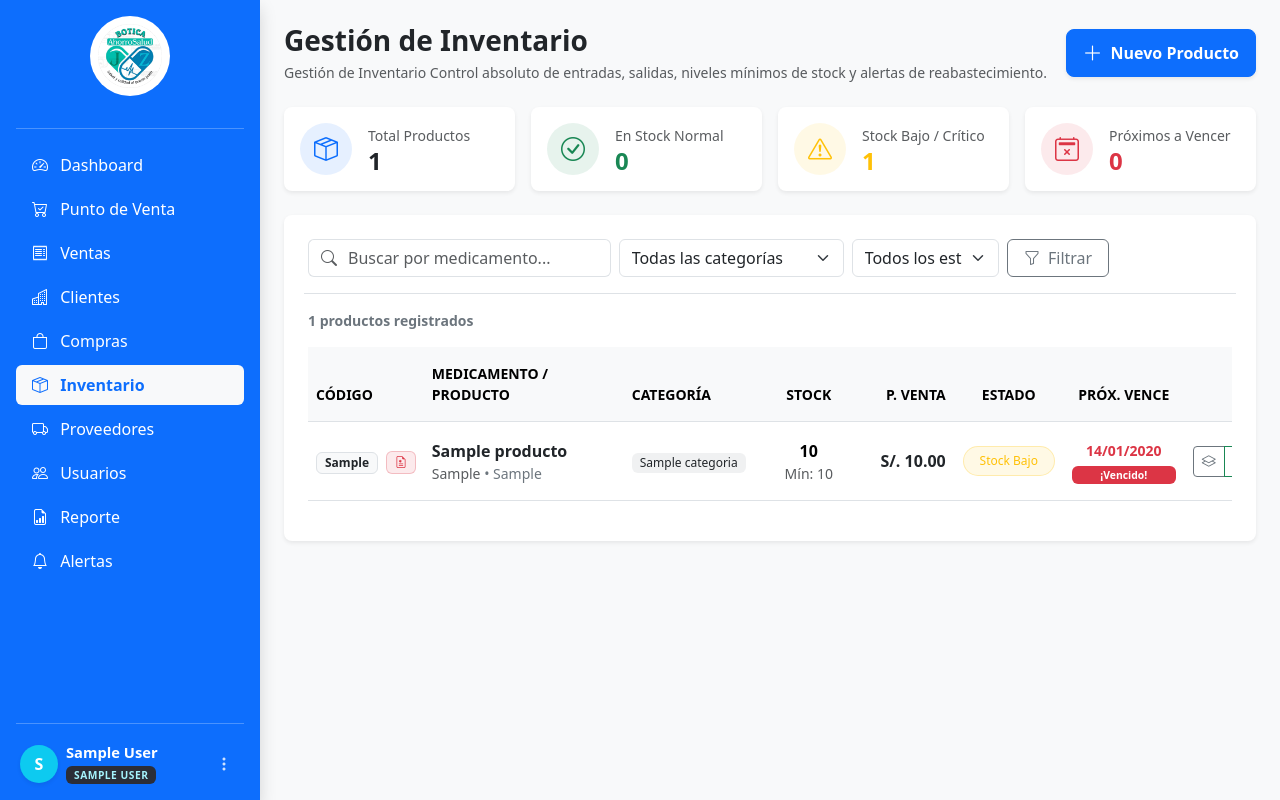
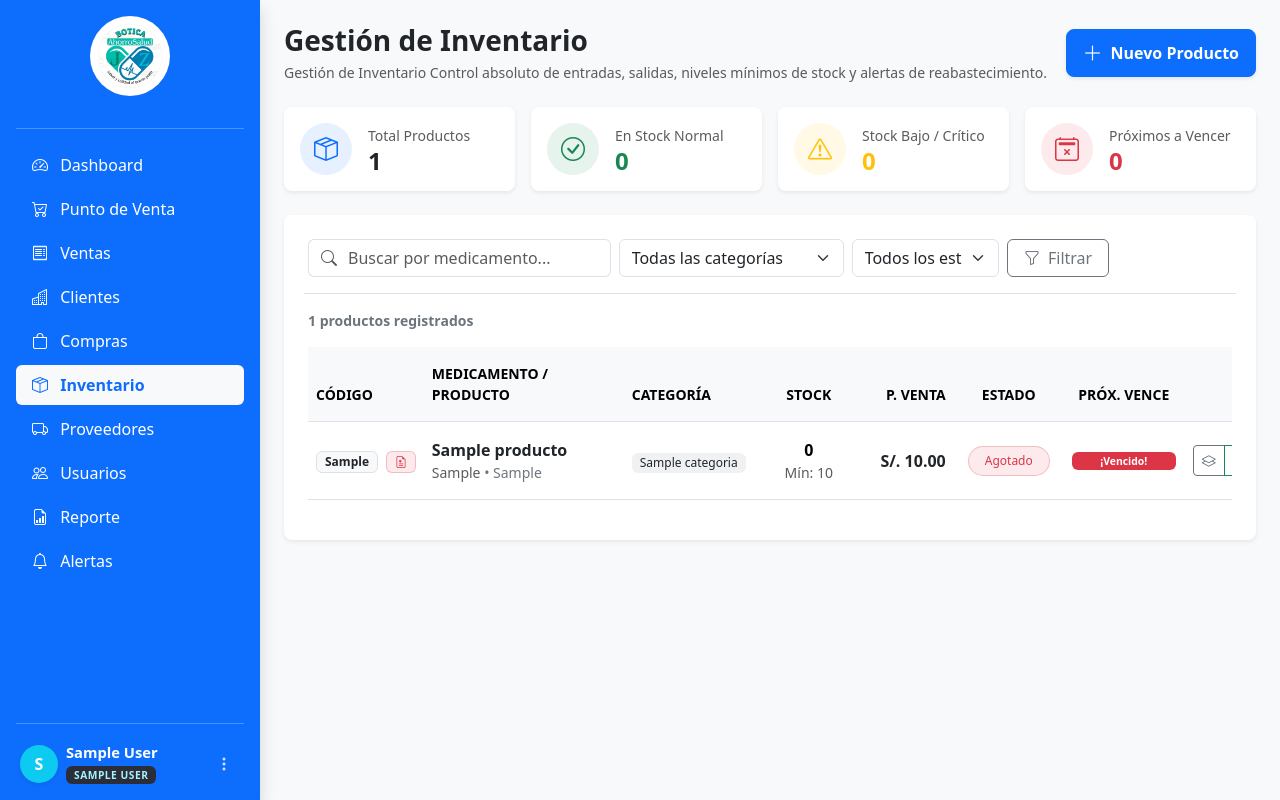
Before and after one commit to Lookvrt/BOTICA-DESARROLLO-WEB, a Spring Boot app: page /inventario in a window 1280 px wide. Run offline with Spring Boot 4, Linux system fonts and the light colour scheme; a user stored in the database is signed in; tables that the repository leaves empty hold one stand-in row (values such as "Sample post"); some of the project's set-up classes (security, data sources, template engines, error pages and the like) are left out, and stand-ins take their place; some libraries are stand-ins or nearby versions.

Commit message:
fix(inventario): no marcar como vencido un producto con lotes vigentes y calcular estado con stock vendible

```diff
--- a/src/main/java/com/example/boticadesarrolloweb/controller/PuntoDeVentaController.java
+++ b/src/main/java/com/example/boticadesarrolloweb/controller/PuntoDeVentaController.java
@@ -34,7 +34,7 @@ public class PuntoDeVentaController {
     public String mostrarPuntoVenta(Model model) {
         List<InventarioItemDto> productosDisponibles = productoService.listarInventario(null, null, null)
                 .stream()
-                .filter(item -> item.getStockTotal() != null && item.getStockTotal() > 0)
+                .filter(item -> item.getStockVendible() != null && item.getStockVendible() > 0)
                 .toList();
 
         model.addAttribute("productos", productosDisponibles);
--- a/src/main/java/com/example/boticadesarrolloweb/service/CompraService.java
+++ b/src/main/java/com/example/boticadesarrolloweb/service/CompraService.java
@@ -226,6 +226,7 @@ public class CompraService {
         LoteEntity lote = loteRepository.save(LoteEntity.builder()
                 .producto(producto)
                 .numeroLote(resolverNumeroLote(producto, d.getNumeroLote(), hoy))
+                .fechaFabricacion(hoy)
                 .fechaVencimiento(d.getFechaVencimiento())
                 .cantidadInicial(d.getCantidad())
                 .stockActual(d.getCantidad())
--- a/src/main/resources/templates/inventario.html
+++ b/src/main/resources/templates/inventario.html
@@ -209,7 +209,7 @@
 
                         <!-- Stock Actual y Mínimo -->
                         <td class="py-3 text-center">
-                            <span class="fw-bold fs-6" th:text="${item.stockTotal}">120</span>
+                            <span class="fw-bold fs-6" th:text="${item.stockVendible}">120</span>
                             <div class="text-muted small" th:text="${'Mín: ' + item.producto.stockMinimo}">Mín: 10</div>
                         </td>
 
@@ -231,17 +231,21 @@
                         <td class="py-3 text-center text-nowrap">
                             <div th:if="${item.fechaProximoVencimiento != null}">
                                 <span class="small fw-semibold"
-                                      th:classappend="${item.vencido} ? 'text-danger fw-bold' : (${item.proximoAVencer} ? 'text-warning fw-bold' : 'text-dark')"
-                                      th:text="${#temporals.format(item.fechaProximoVencimiento, 'dd/MM/yyyy')}">
-                                    15/12/2025
+                                    th:classappend="${item.proximoAVencer} ? 'text-warning fw-bold' : 'text-dark'"
+                                    th:text="${#temporals.format(item.fechaProximoVencimiento, 'dd/MM/yyyy')}">
+                                15/12/2025
                                 </span>
-                                <div th:if="${item.vencido}" class="badge bg-danger text-white small d-block mt-1" style="font-size: 0.65rem;">¡Vencido!</div>
-                                <div th:if="${!item.vencido && item.proximoAVencer}" class="badge bg-warning text-dark small d-block mt-1" style="font-size: 0.65rem;"
+                                <div th:if="${item.proximoAVencer}" class="badge bg-warning text-dark small d-block mt-1" style="font-size: 0.65rem;"
                                      th:text="${item.diasParaVencimiento + ' días'}">20 días</div>
                             </div>
-                            <div th:if="${item.fechaProximoVencimiento == null}" class="text-muted small">
+                            <!-- Sin lotes vigentes: o no hay lotes, o todo lo que queda está vencido -->
+                            <div th:if="${item.fechaProximoVencimiento == null && !item.vencido}" class="text-muted small">
                                 Sin lotes
                             </div>
+                            <div th:if="${item.vencido}" class="badge bg-danger text-white small d-block" style="font-size: 0.65rem;">¡Vencido!</div>
+                            <!-- Unidades vencidas pendientes de dar de baja (aunque el producto tenga otros lotes vigentes) -->
+                            <div th:if="${!item.vencido && item.unidadesVencidas > 0}" class="badge bg-danger bg-opacity-10 text-danger small d-block mt-1" style="font-size: 0.65rem;"
+                                 th:text="${item.unidadesVencidas + ' uds vencidas'}">5 uds vencidas</div>
                         </td>
 
                         <!-- Acciones -->
--- a/src/main/resources/templates/punto-de-venta.html
+++ b/src/main/resources/templates/punto-de-venta.html
@@ -91,7 +91,7 @@
                                     <div class="d-flex flex-wrap gap-1 align-items-center">
                                         <span class="badge"
                                               th:classappend="${item.estadoStock == 'CRITICO'} ? 'bg-warning text-dark' : 'bg-success bg-opacity-10 text-success'"
-                                              th:text="'Stock: ' + ${item.stockTotal}">
+                                              th:text="'Stock: ' + ${item.stockVendible}">
                                             Stock: 10
                                         </span>
                                         <span th:if="${item.producto.requiereReceta == 1}"
@@ -106,7 +106,7 @@
                                             th:data-id="${item.producto.idProducto}"
                                             th:data-nombre="${item.producto.nombre}"
                                             th:data-precio="${item.producto.precioVenta}"
-                                            th:data-stock="${item.stockTotal}"
+                                            th:data-stock="${item.stockVendible}"
                                             th:data-receta="${item.producto.requiereReceta}">
                                         <i class="bi bi-plus-lg"></i> Agregar
                                     </button>
```
Also changed, not shown: src/main/java/com/example/boticadesarrolloweb/model/InventarioItemDto.java (+23 -10 lines).
